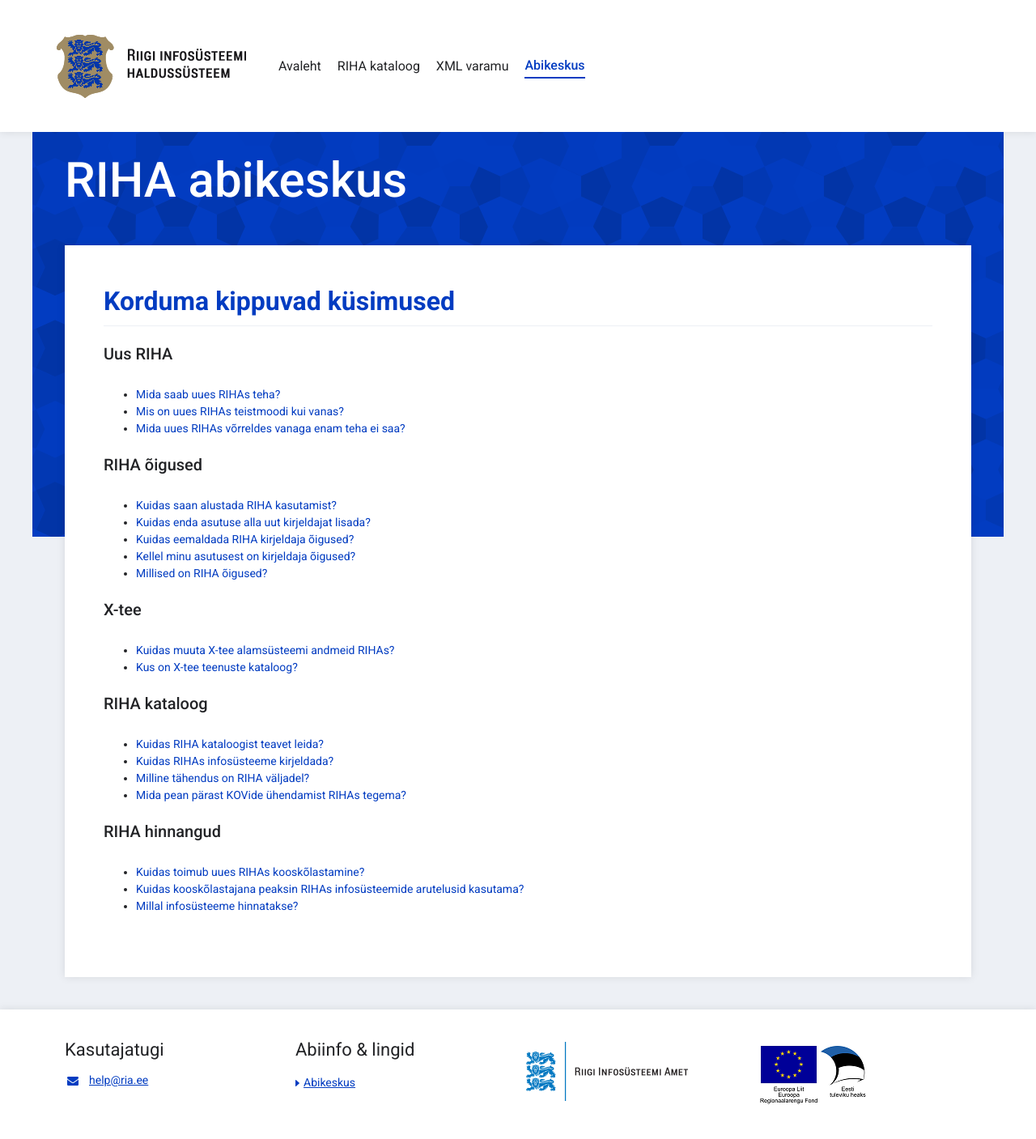
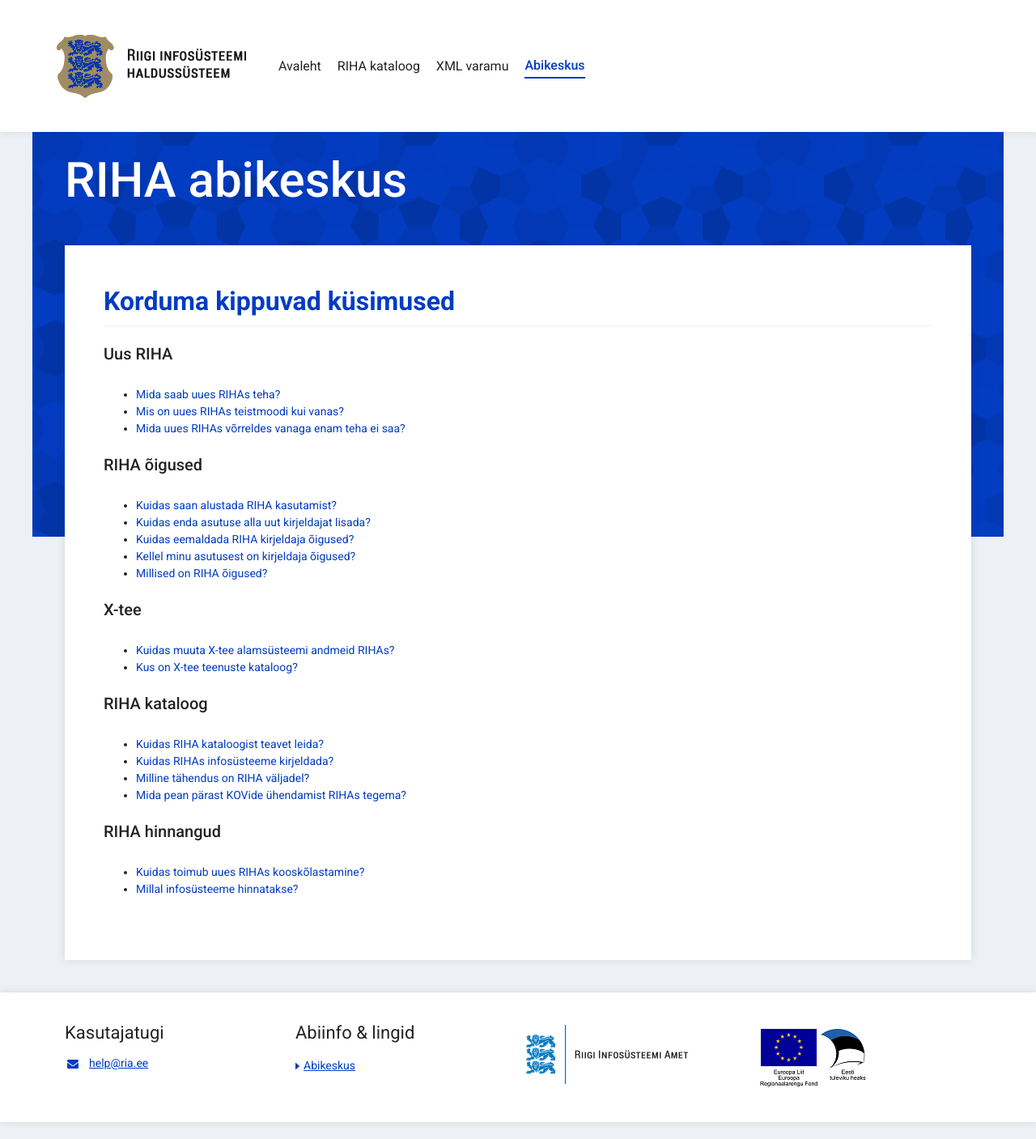
Before and after one commit to e-gov/RIHA-Help, a Jekyll site: the page built from docs/index.md, in a window 1280 px wide. Shown: the whole page at 81% size. Built offline with Jekyll 4.4.1, drawn with Linux system fonts in a browser that asks for light colours; after the commit the page ends 1386 px from its top, so only the background shows below that.

Commit message:
Update index.md

```diff
--- a/docs/index.md
+++ b/docs/index.md
@@ -34,5 +34,4 @@ title: RIHA abikeskus
 ### RIHA hinnangud
 
 - [Kuidas toimub uues RIHAs kooskõlastamine?](RIHAs-hindamine#kuidas-toimub-uues-RIHAs-kooskõlastamine)
-- [Kuidas kooskõlastajana peaksin RIHAs infosüsteemide arutelusid kasutama?](RIHAs-hindamine#kuidas-kooskõlastajana-peaksin-RIHAs-infosüsteemide-arutelusid-kasutama)
 - [Millal infosüsteeme hinnatakse?](RIHAs-hindamine#millal-infosüsteeme-hinnatakse)
```
